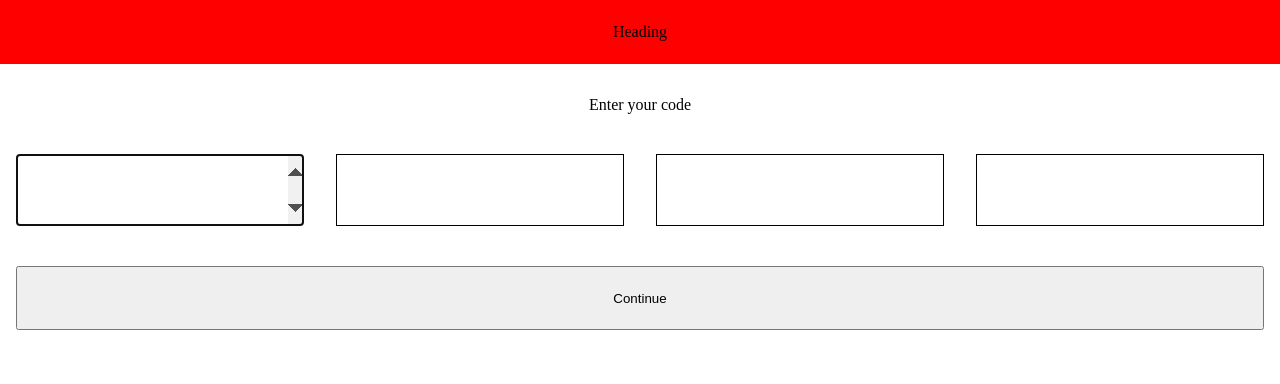
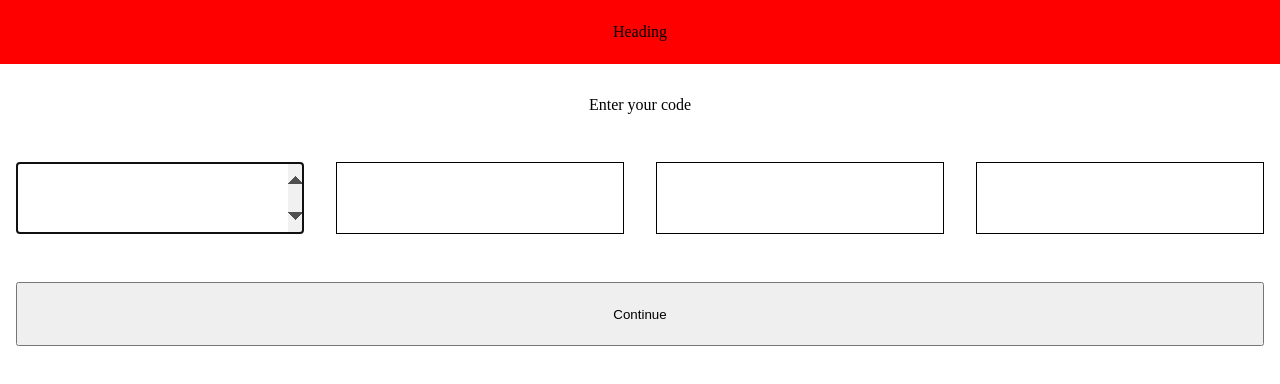
Before and after one commit to yungwarlock/one-dead, a React (Vite) app: page / in a window 1280 px wide. Shown: the top 384 px of the page. Built offline with nearby package versions, Linux system fonts and the light colour scheme.

Commit message:
Updated gap size

```diff
--- a/src/App.css
+++ b/src/App.css
@@ -1,7 +1,7 @@
 :root {
   --main-color: red;
 
-  --gap: 2.5rem;
+  --gap: 3rem;
 }
 
 #app-shell {
```
